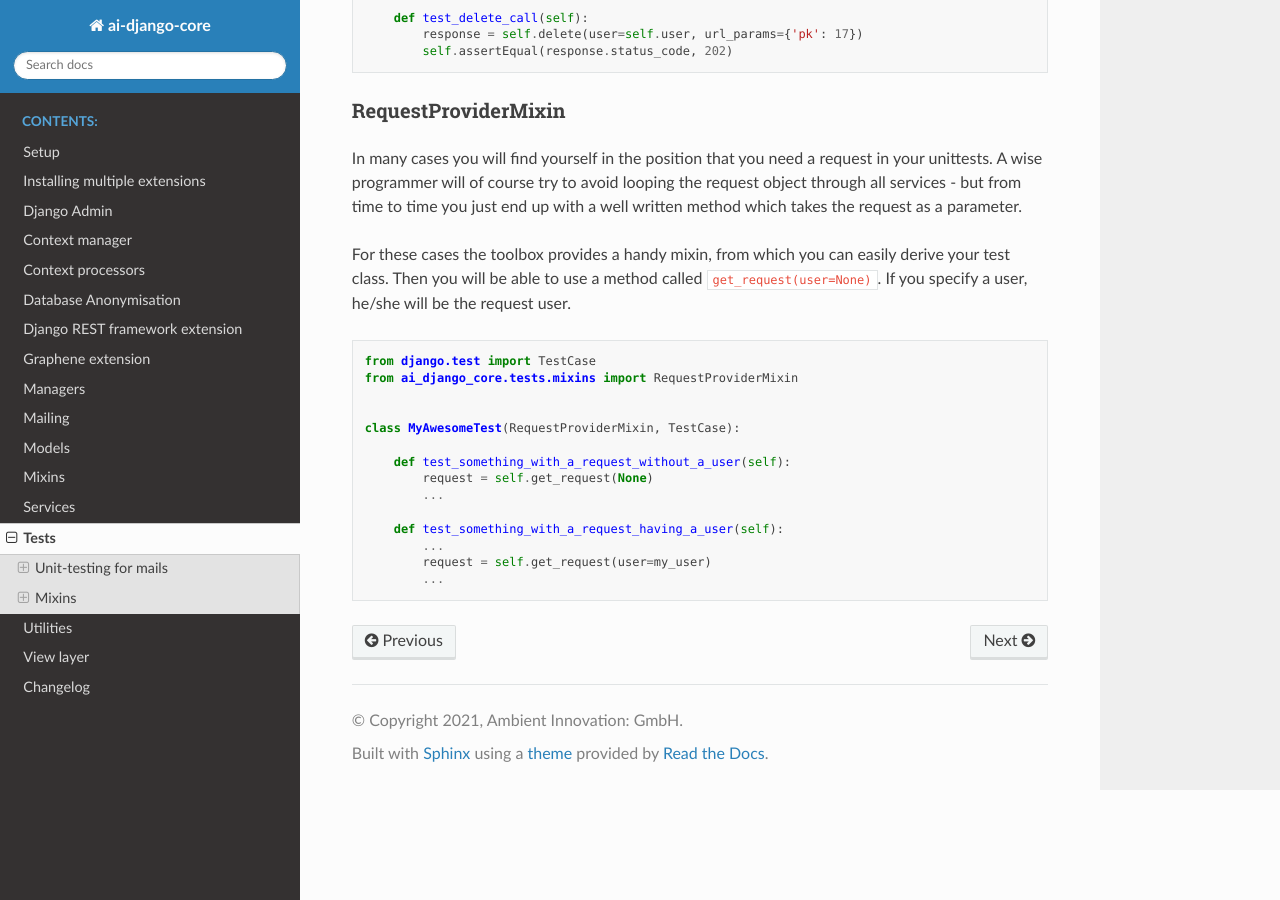
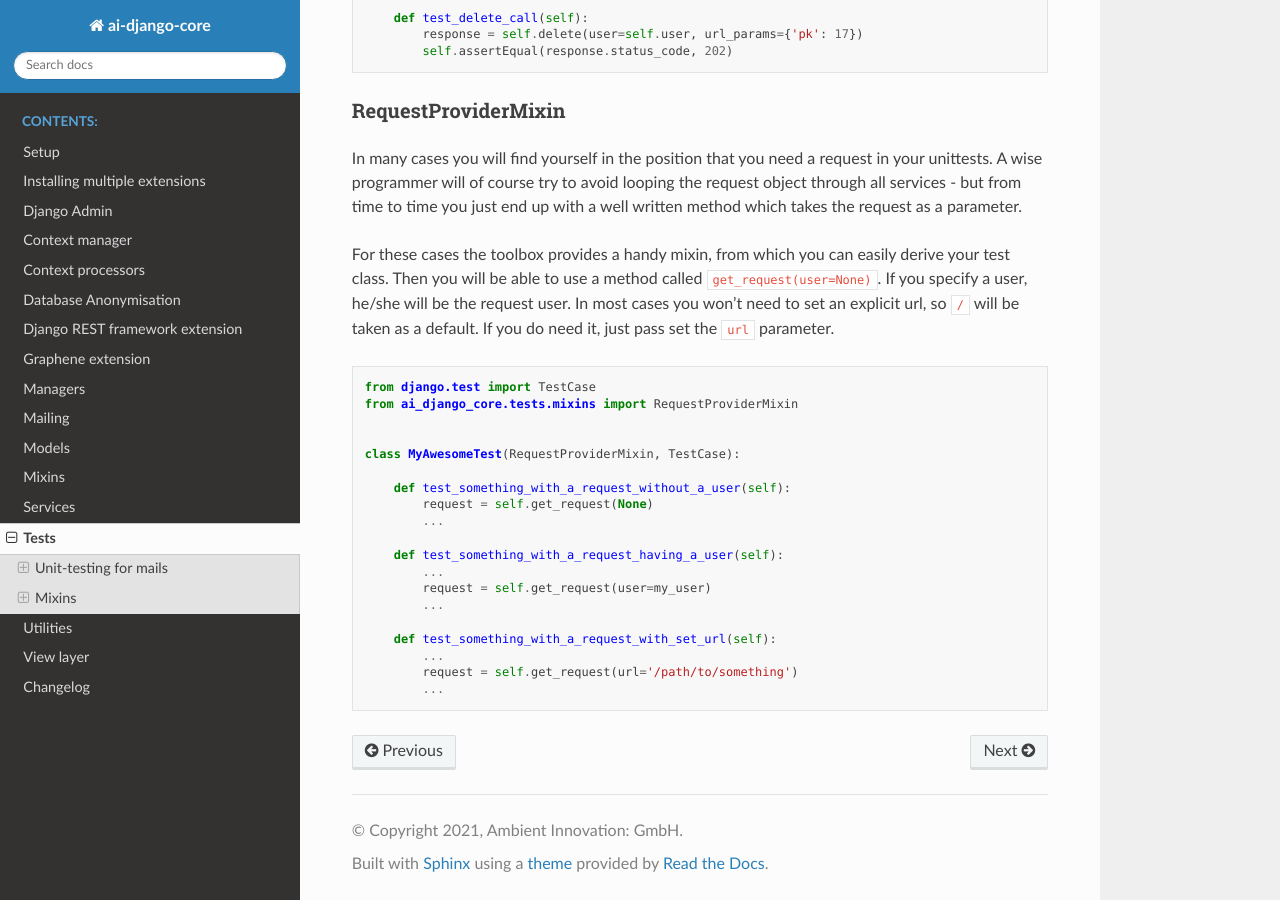
Before and after one commit to ambient-innovation/ai-django-core, a Sphinx documentation site: the page built from docs/features/tests.md, in a window 1280 px wide and 900 px high, scrolled down 3559 px. Built offline with Sphinx 7.4.7 and the Read the Docs theme 2.0.0, drawn with Linux system fonts in a browser that asks for light colours.

Commit message:
Added url param to RequestProviderMixin

`````diff
--- a/ai_django_core/__init__.py
+++ b/ai_django_core/__init__.py
@@ -1,3 +1,3 @@
 """Ambient toolbox - Lots of helper functions and useful widgets"""
 
-__version__ = '5.7.4'
+__version__ = '5.8.0'
--- a/docs/features/tests.md
+++ b/docs/features/tests.md
@@ -179,7 +179,9 @@ of course try to avoid looping the request object through all services - but fro
 well written method which takes the request as a parameter.
 
 For these cases the toolbox provides a handy mixin, from which you can easily derive your test class. Then you will be
-able to use a method called `get_request(user=None)`. If you specify a user, he/she will be the request user.
+able to use a method called `get_request(user=None)`. If you specify a user, he/she will be the request user. In most
+cases you won't need to set an explicit url, so `/` will be taken as a default. If you do need it, just pass set
+the `url` parameter.
 
 ````
 from django.test import TestCase
@@ -197,4 +199,9 @@ class MyAwesomeTest(RequestProviderMixin, TestCase):
         request = self.get_request(user=my_user)
         ...
 
+    def test_something_with_a_request_with_set_url(self):
+        ...
+        request = self.get_request(url='/path/to/something')
+        ...
+
 ````
`````
Also changed, not shown: docs/features/changelog.md (+3 -0 lines), 2 other files.
